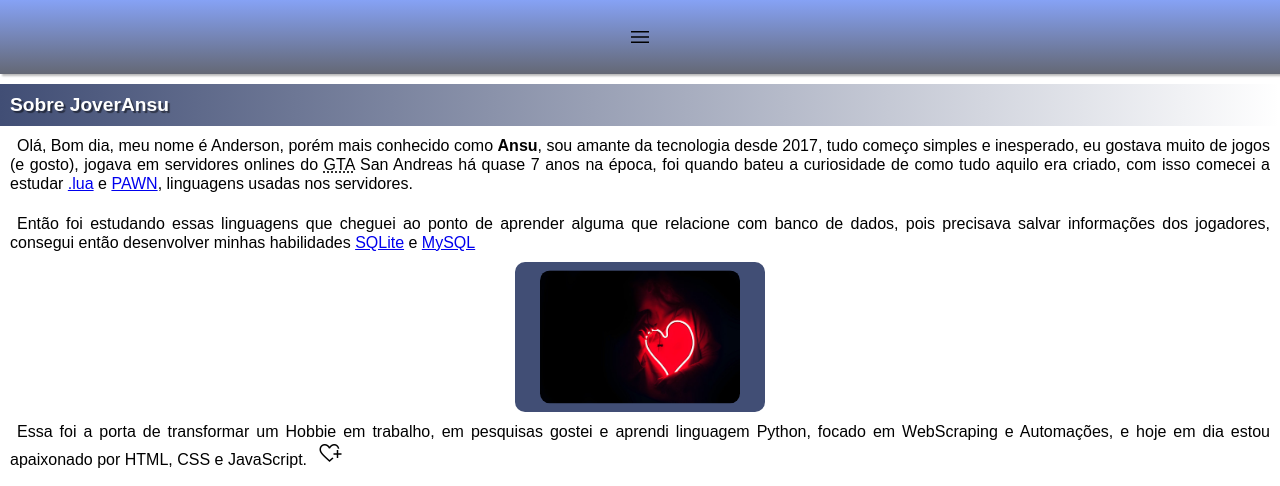
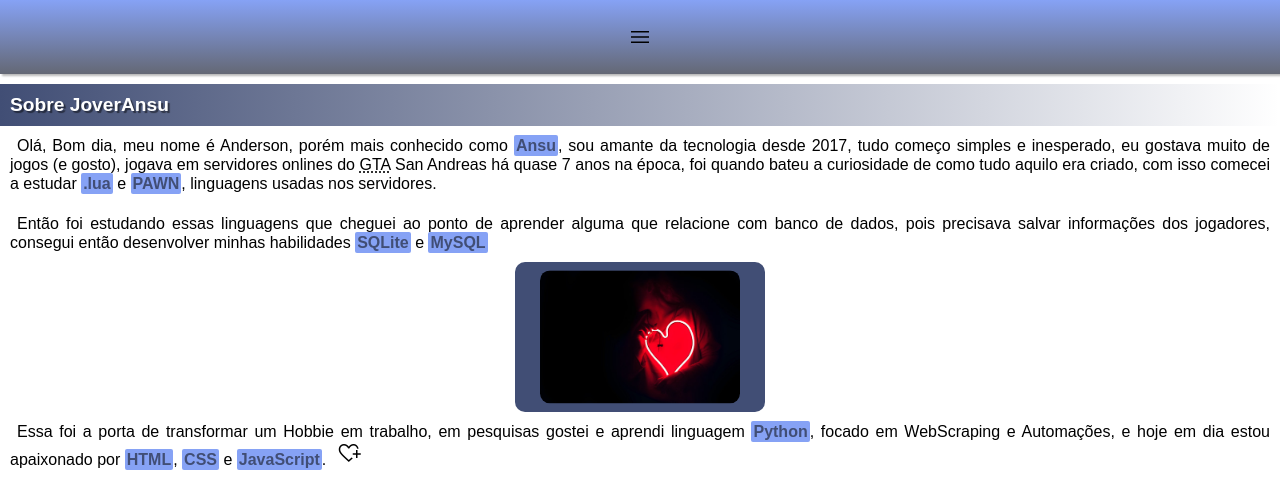
Before and after one commit to joveransu/portfolio, a plain HTML site: page index.html in a window 1280 px wide. Shown: the top 486 px of the page. Drawn offline with nearby package versions, Linux system fonts and the light colour scheme.

Commit message:
Site complete

```diff
--- a/css/style.css
+++ b/css/style.css
@@ -110,6 +110,17 @@ p {
     line-height: 1.2em;
 }
 
+a {
+    text-decoration: none;
+}
+
+strong.special {
+    background-color: var(--cor2);
+    padding: 2px;
+    border-radius: 2px;
+    color: var(--cor0);
+}
+
 div#image-bg {
     background-color: var(--cor0);
     position: relative;
--- a/index.html
+++ b/index.html
@@ -18,8 +18,8 @@
                 <ul>
                     <li><a class="option-menu" href="#title-apresentation">JoverAnsu</a></li>
                     <li><a class="option-menu" href="#title-portfolio">Portfólio</a></li>
-                    <li><a class="option-menu" href="#">Habilidades</a></li>
-                    <li><a class="option-menu" href="#">Contatos</a></li>
+                    <li><a class="option-menu" href="#ability">Habilidades</a></li>
+                    <li><a class="option-menu" href="#list-contacts">Contatos</a></li>
                 </ul>
             </menu>
         </nav>
@@ -27,15 +27,15 @@
     <main>
         <article id="title-apresentation">
             <h2>Sobre <strong>JoverAnsu</strong></h2>
-            <p>Olá, Bom dia, meu nome é Anderson, porém mais conhecido como <strong>Ansu</strong>, sou amante da tecnologia desde 2017, tudo começo simples e inesperado, eu gostava muito de jogos (e gosto), jogava em servidores onlines do <abbr title="Grand Theft Auto">GTA</abbr> San Andreas há quase 7 anos na época, foi quando bateu a curiosidade de como tudo aquilo era criado, com isso comecei a estudar <a href="https://www.lua.org/" target="_blank">.lua</a> e <a href="https://sampwiki.blast.hk/wiki/Main_Page" target="_blank">PAWN</a>, linguagens usadas nos servidores.</p>
+            <p>Olá, Bom dia, meu nome é Anderson, porém mais conhecido como <strong class="special">Ansu</strong>, sou amante da tecnologia desde 2017, tudo começo simples e inesperado, eu gostava muito de jogos (e gosto), jogava em servidores onlines do <abbr title="Grand Theft Auto">GTA</abbr> San Andreas há quase 7 anos na época, foi quando bateu a curiosidade de como tudo aquilo era criado, com isso comecei a estudar <a href="https://www.lua.org/" target="_blank"><strong class="special">.lua</strong></a> e <a href="https://sampwiki.blast.hk/wiki/Main_Page" target="_blank"><strong class="special">PAWN</strong></a>, linguagens usadas nos servidores.</p>
 
-            <p>Então foi estudando essas linguagens que cheguei ao ponto de aprender alguma que relacione com banco de dados, pois precisava salvar informações dos jogadores, consegui então desenvolver minhas habilidades <a href="https://pt.wikipedia.org/wiki/SQLite"  target="_blank">SQLite</a> e <a href="https://pt.wikipedia.org/wiki/Mysql"  target="_blank">MySQL</a></p>
+            <p>Então foi estudando essas linguagens que cheguei ao ponto de aprender alguma que relacione com banco de dados, pois precisava salvar informações dos jogadores, consegui então desenvolver minhas habilidades <a href="https://pt.wikipedia.org/wiki/SQLite"  target="_blank"><strong class="special">SQLite</strong></a> e <a href="https://pt.wikipedia.org/wiki/Mysql"  target="_blank"><strong class="special">MySQL</strong></a></p>
 
             <div id="image-bg">
                 <img id="heart-neon" src="imagens/heart-neon.jpg" alt="https://www.pexels.com/pt-br/foto/sinalizacao-de-neon-vermelho-em-forma-de-coracao-887349/">
             </div>
 
-            <p>Essa foi a porta de transformar um Hobbie em trabalho, em pesquisas gostei e aprendi linguagem Python, focado em WebScraping e Automações, e hoje em dia estou apaixonado por HTML, CSS e JavaScript. <span class="material-symbols-outlined">heart_plus</span></p>
+            <p>Essa foi a porta de transformar um Hobbie em trabalho, em pesquisas gostei e aprendi linguagem <a href="https://www.python.org/" target="_blank"><strong class="special">Python</strong></a>, focado em WebScraping e Automações, e hoje em dia estou apaixonado por <a href="https://developer.mozilla.org/pt-BR/docs/Web/HTML" target="_blank"><strong class="special">HTML</strong class="special"></a>, <a href="https://developer.mozilla.org/pt-BR/docs/Web/CSS" target="_blank"><strong class="special">CSS</strong></a> e <a href="https://developer.mozilla.org/pt-BR/docs/Web/JavaScript" target="_blank"><strong class="special">JavaScript</strong></a>. <span class="material-symbols-outlined">heart_plus</span></p>
         </article>
         <section>
             <h2 id="title-portfolio">Portfólio</h2>
@@ -61,7 +61,7 @@
             <input type="button" value="Ver mais...">
         </section>
         <section>
-            <h2>Habilidades e tecnológias</h2>
+            <h2 id="ability">Habilidades e tecnológias</h2>
             <div>
                 <img class="logo-tecnology" src="imagens/html5.png" alt="HTML">
                 <p>Lorem ipsum dolor sit amet, consectetur adipisicing elit. Voluptatibus necessitatibus iusto officiis, ad, explicabo quia odit nostrum laborum quis quae ex nam non blanditiis unde voluptatum at porro maiores quos.</p>
@@ -85,7 +85,7 @@
         </section>
     </main>
     <footer>
-        <h3>Contatos</h3>
+        <h3 id="list-contacts">Contatos</h3>
 
         <hr>
 
```
